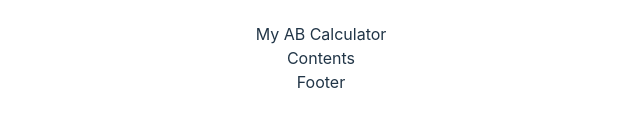
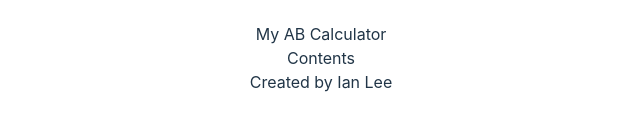
Before and after one commit to goblintown-logncoding/ab-calculator-ilee, a React (Vite) app: page / in a window 1280 px wide. Shown: the part 342-472 px from the top of the page, without its empty margins (319-959 px from the left). Built offline with nearby package versions, Linux system fonts and the light colour scheme.

Commit message:
docs: changed footer text

```diff
--- a/src/components/footer.jsx
+++ b/src/components/footer.jsx
@@ -1,7 +1,7 @@
 const Footer = () => {
     return (
         <div>
-            Footer
+            Created by Ian Lee
         </div>
     )
 }
```
